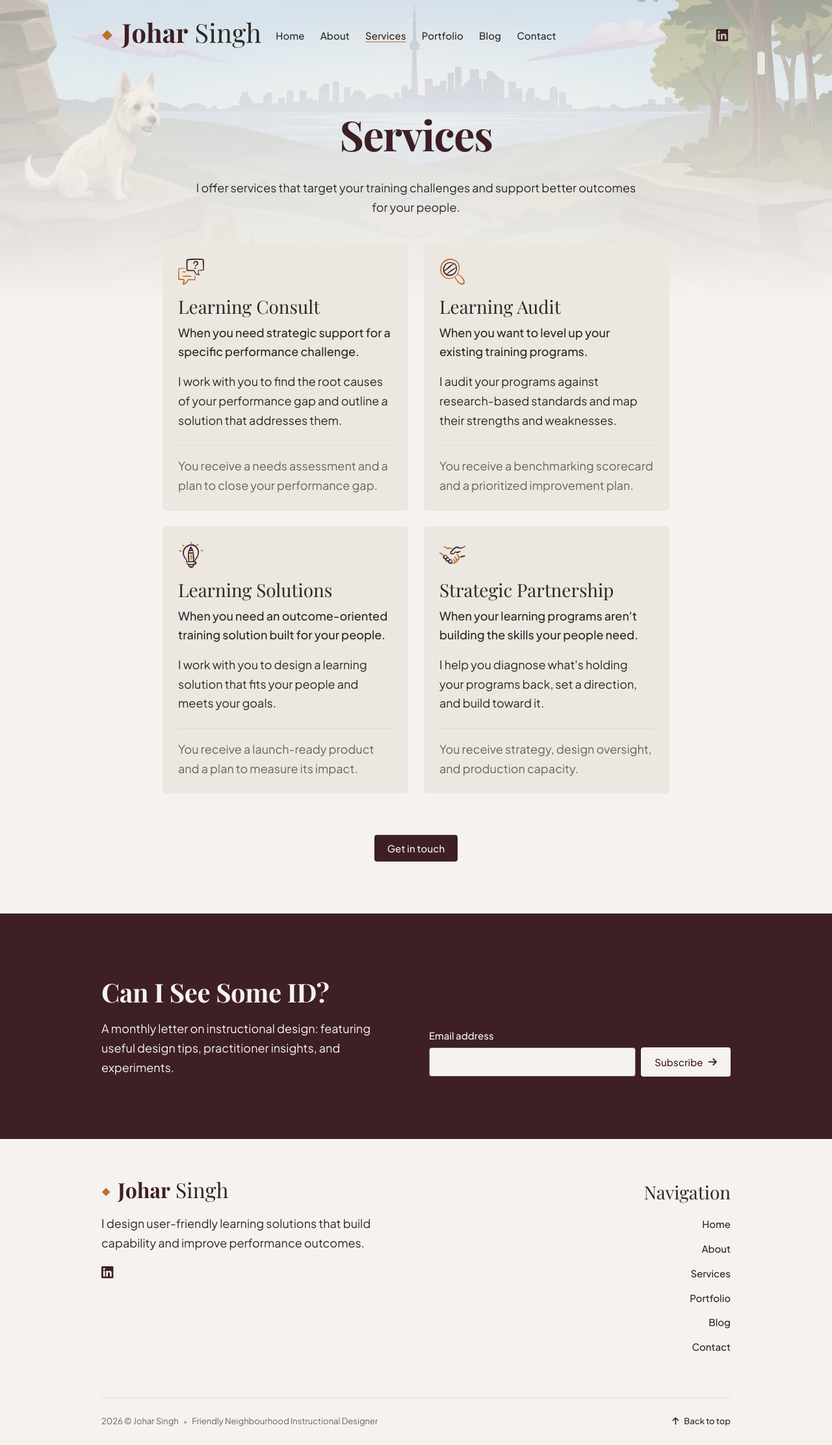
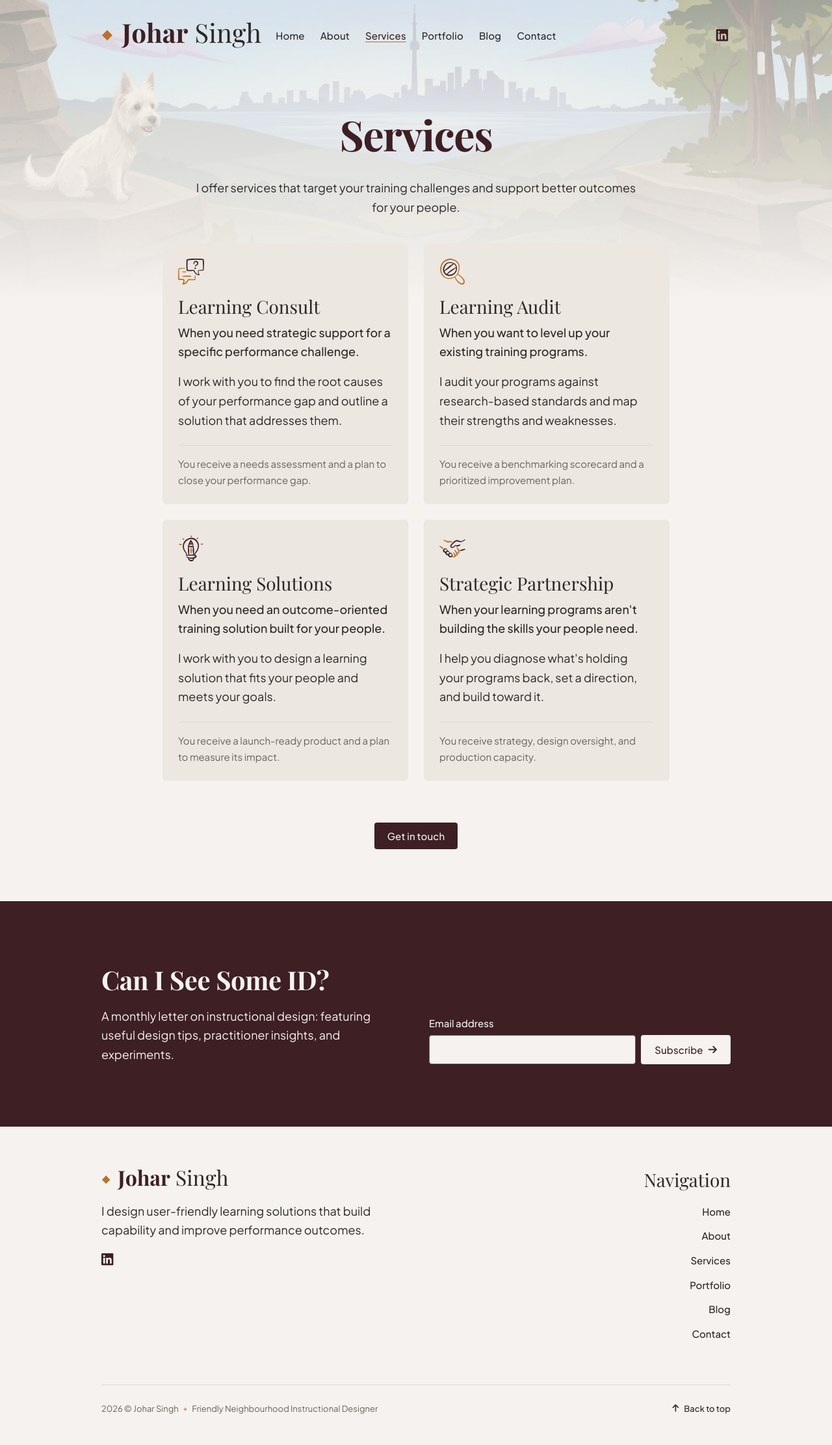
Before and after one commit to j0har/joharsingh.com, a Jekyll site: the page built from _pages/services.html, in a window 1280 px wide. Shown: the whole page at 65% size. Built offline with Jekyll 4.4.1, drawn with Linux system fonts in a browser that asks for light colours; some web fonts are replaced.

Commit message:
Services: receive line at fs-ui (DESIGN v1.19)
Co-Authored-By: Claude Opus 5.5 <noreply@anthropic.com>
Claude-Session: https://claude.ai/code/session_01JJ3jJhkemycMaauAk8Zjbo

```diff
--- a/_sass/3-modules/_services.scss
+++ b/_sass/3-modules/_services.scss
@@ -62,6 +62,7 @@
   margin: auto 0 0;
   padding-top: var(--space-3);
   border-top: 1px solid var(--color-border);
+  font-size: var(--fs-ui);
   color: var(--color-label);
 }
 
```
